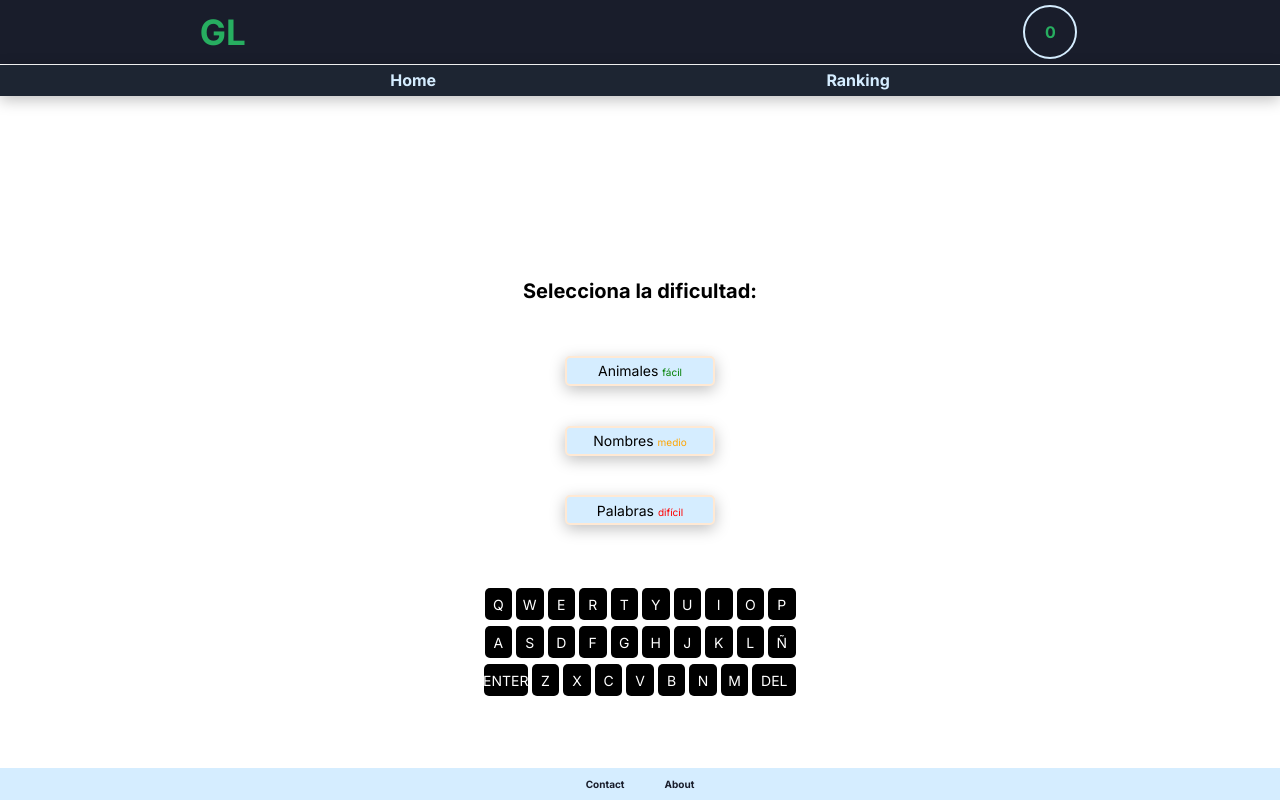
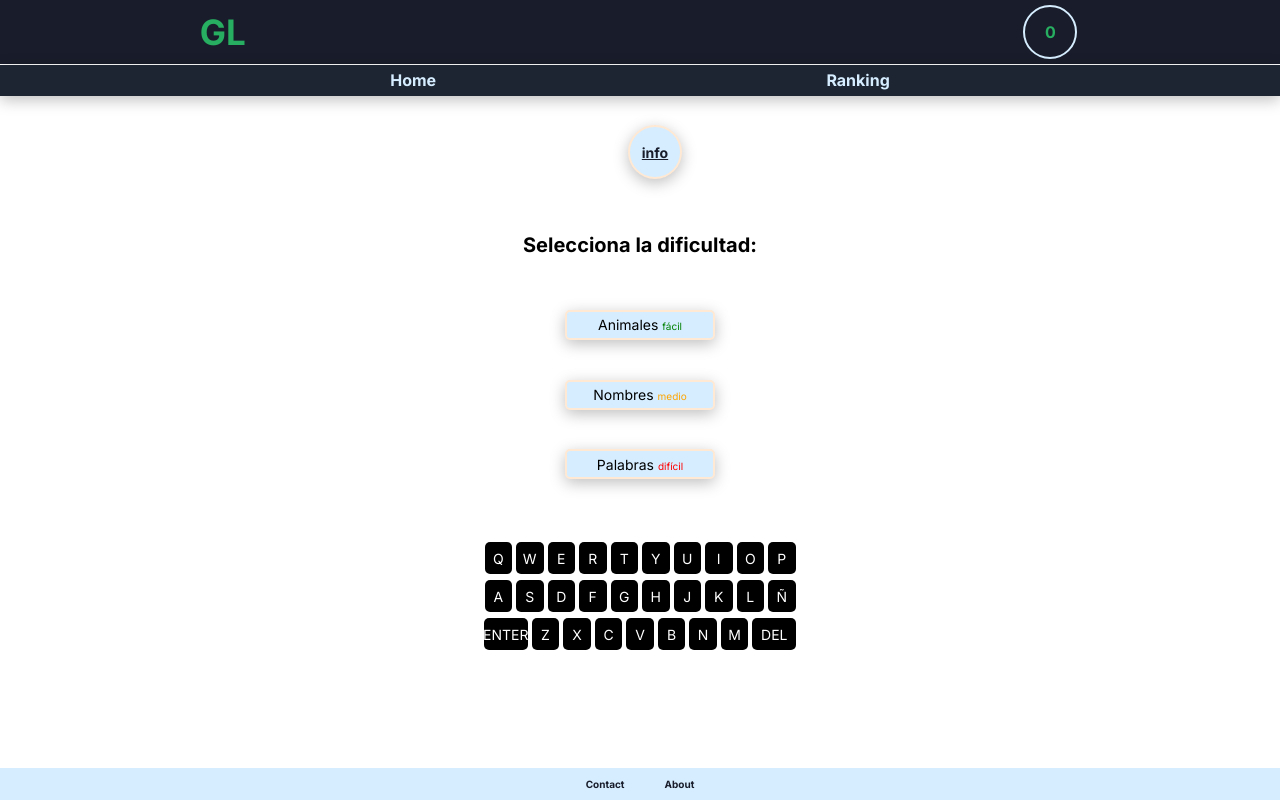
Before and after one commit to lupydev/game-land, a React (Create React App) app: page /wordle in a window 1280 px wide. Built offline with nearby package versions, Linux system fonts and the light colour scheme.

Commit message:
corregidos algunos bugs

```diff
--- a/src/components/Wordle/Wordle.jsx
+++ b/src/components/Wordle/Wordle.jsx
@@ -2,6 +2,8 @@ import {useContext, useEffect} from 'react';
 import { Casilla } from "./Casillas";
 import { Teclado } from "./Teclado";
 import { Context } from "../../contexts/WordleContext";
+import { WordleInstructions } from "../WordleInstructions";
+import { Link } from 'react-router-dom';
 
 export const Wordle = () => {
 
@@ -37,13 +39,14 @@ export const Wordle = () => {
   return (
     <>
       <div className="tablero-container">
-        {seleccion === "" &&
+        {seleccion === "" && <>
+          <Link className="reset" to="/wordleInstructions">info</Link>
           <div className="dificultad">
               <h1>Selecciona la dificultad:</h1>
               <button className="botonDificultad" onClick={seleccionDificultadFacil}>Animales <span className="dif" id="f">fácil</span></button>
               <button className="botonDificultad" onClick={seleccionDificultadMedio}>Nombres <span className="dif" id="m">medio</span></button>
               <button className="botonDificultad" onClick={seleccionDificultadDificil}>Palabras <span className="dif" id="d">difícil</span></button>
-          </div>
+          </div></>
         }
         {seleccion && <>
           <button className="reset" onClick={reset}>reset</button>
--- a/src/contexts/GlobalContext.js
+++ b/src/contexts/GlobalContext.js
@@ -1,5 +1,4 @@
 import {createContext, useState} from "react";
-
 
 export const GlobalContext = createContext();
 
--- a/src/style/App.css
+++ b/src/style/App.css
@@ -884,7 +884,6 @@ input[type=checkbox], input[type=radio] {
 /*--SUDOKU-VARIABLES--*/
 /*--MEMORY-VARIABLES--*/
 .tablero-container {
-  margin-top: 130px;
   display: flex;
   align-items: center;
   justify-content: center;
@@ -995,6 +994,7 @@ input[type=checkbox], input[type=radio] {
 }
 .tablero-container .ganar h2 {
   margin: 5px;
+  text-align: center;
 }
 .tablero-container .teclado {
   margin: 2rem;
--- a/src/style/components/_Wordle.scss
+++ b/src/style/components/_Wordle.scss
@@ -1,7 +1,6 @@
 @import '../base/settings';
 
 .tablero-container {
-    margin-top: 130px;
     @include flex-column-wordle;
     .dificultad {
         height: 300px;
@@ -104,6 +103,7 @@
         }
         h2{
             margin: 5px;
+            text-align: center;
         }
     }
     .teclado {
```
Also changed, not shown: 1 other file (tests, documents, lock files or other folders).
